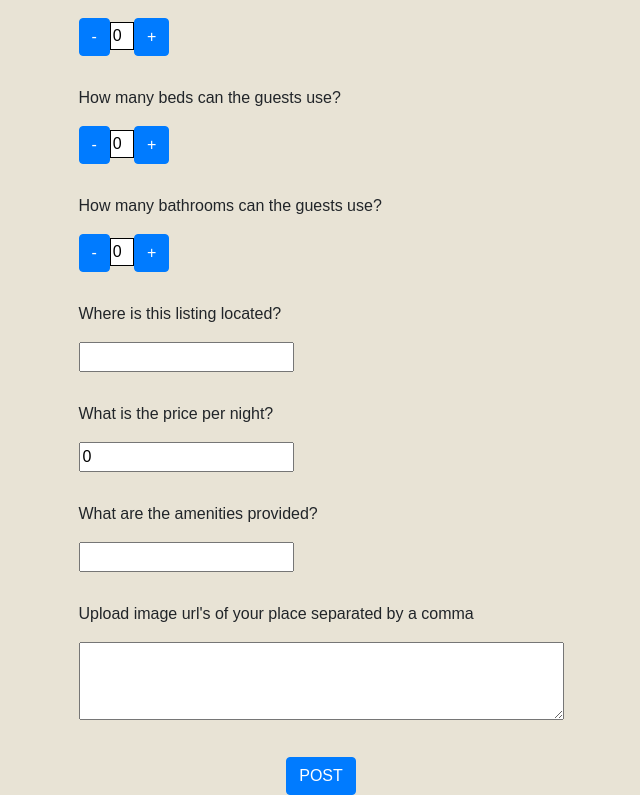
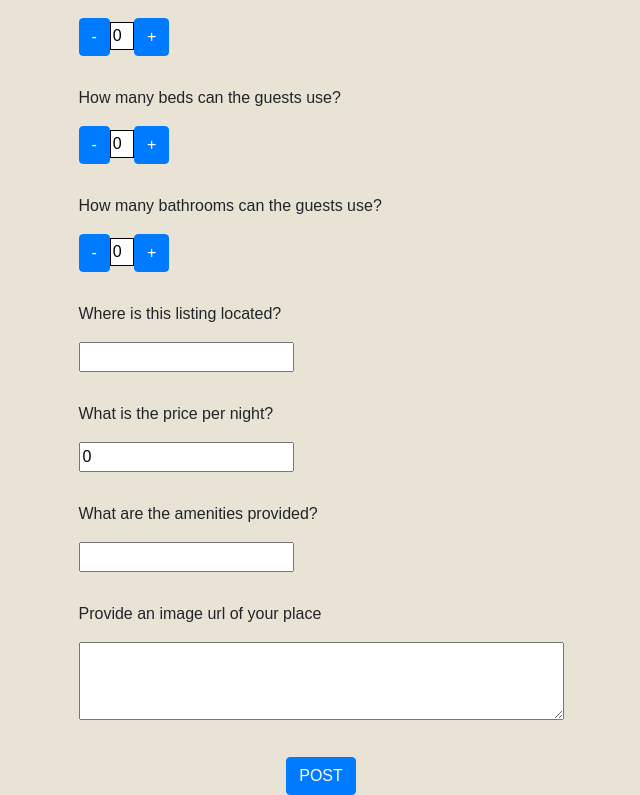
Before and after one commit to SwethaMuralidharan/Airbnb-FrontEnd, a React (Create React App) app: page /users/1/rentals in a window 1280 px wide. Shown: the part 355-1150 px from the top of the page, without its empty margins (339-979 px from the left). Built offline with nearby package versions, Linux system fonts and the light colour scheme; the HTML template or start-up script is replaced by a standard one.

Commit message:
post form updated

```diff
--- a/src/components/PostRentalForm.js
+++ b/src/components/PostRentalForm.js
@@ -108,7 +108,7 @@ class PostRentalForm extends Component{
                   <input type="text" value={this.state.amenities}  onChange={e => this.setState({ amenities: e.target.value})}></input>
                 </div>
                 <div className="divpad">
-                  <p>Upload image url's of your place separated by a comma</p>
+                  <p>Provide an image url of your place</p>
                   <textarea value={this.state.image_urls} rows="3" cols="50" onChange={e => this.setState({ image_urls:e.target.value })}/>
                 </div>
                 <div className="divpad center-div">
```
